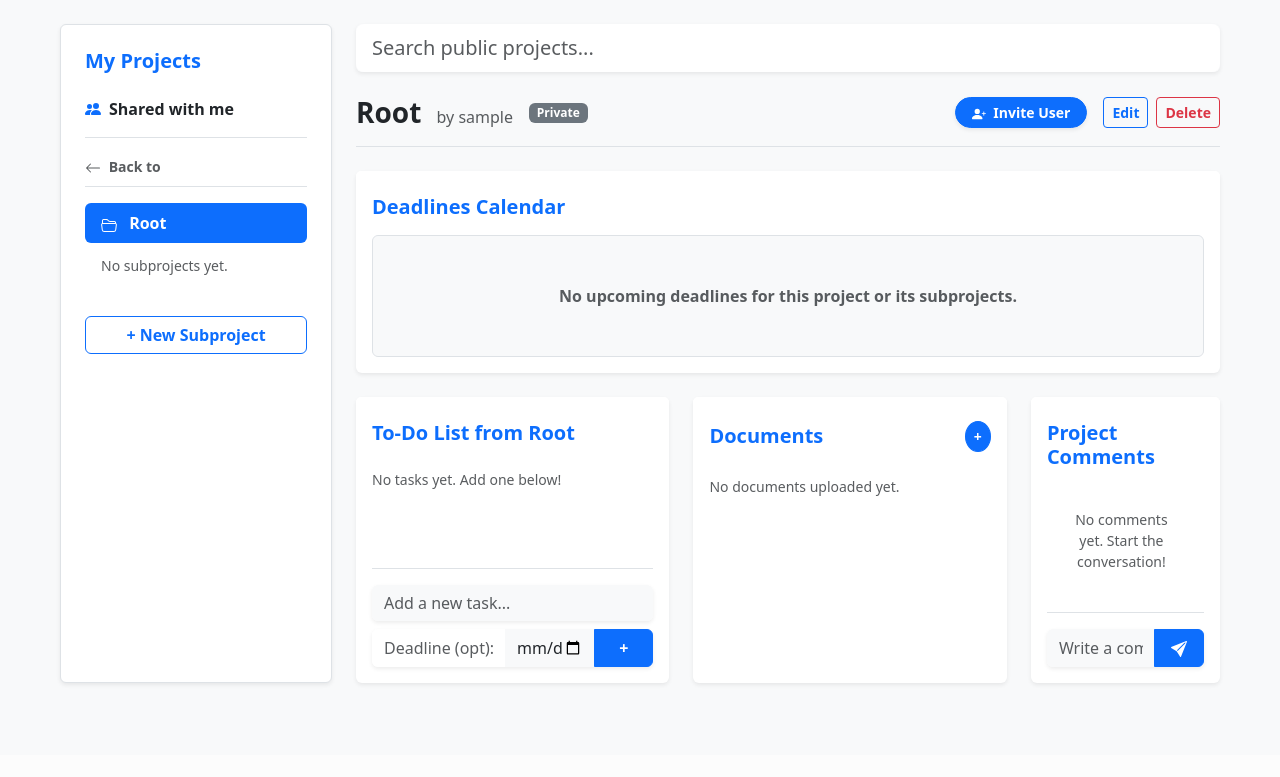
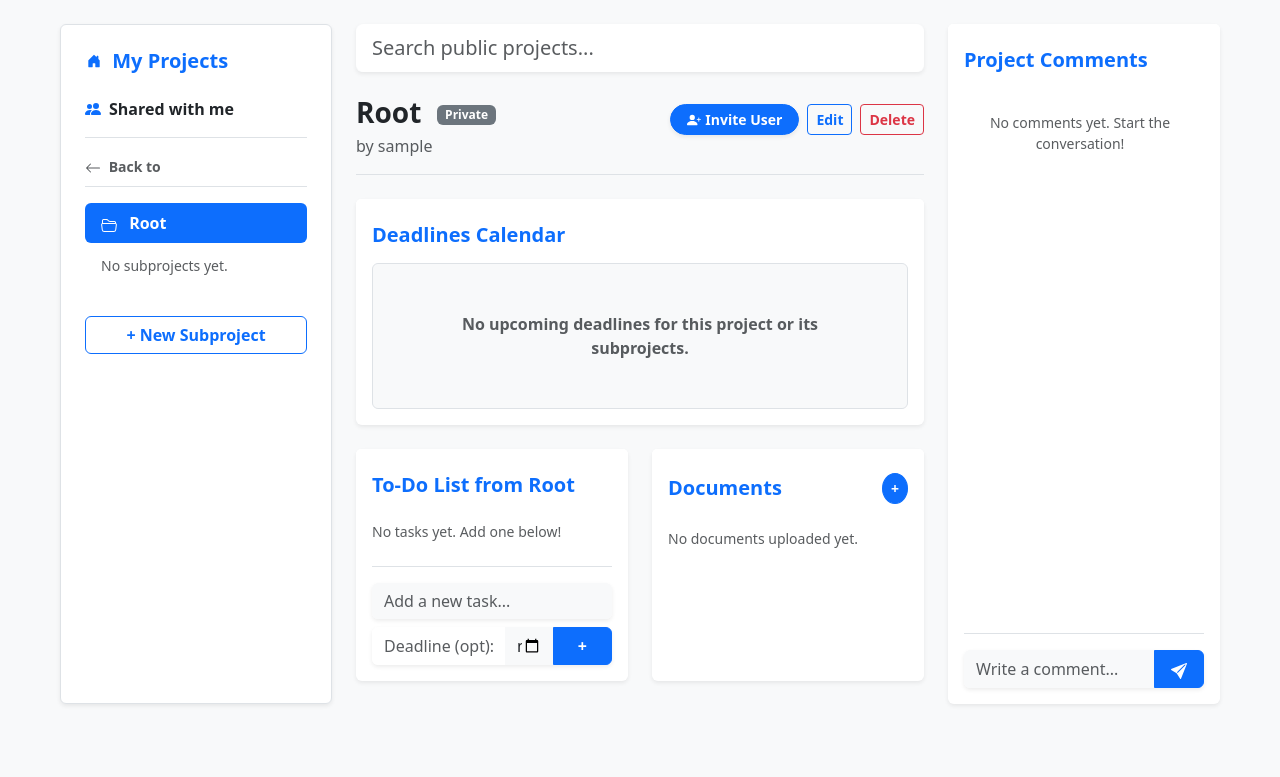
Before and after one commit to AY02/web-technology-project, a Django app: page /dashboard/ in a window 1280 px wide. Shown: the part 56-833 px from the top of the page. Before the commit the page ends 741 px from the top, so only its background shows below. Run offline with Django 5.2, Linux system fonts and the light colour scheme; the visitor is signed in with stand-in values (Sample User, id 1); data comes from the database, SQL or seed files in the repository; data that the repository does not hold is empty.

Commit message:
graphics adjustments to the dashboard and the sidebars

```diff
--- a/dashboard/templates/dashboard/dashboard.html
+++ b/dashboard/templates/dashboard/dashboard.html
@@ -3,13 +3,6 @@
 {% block title %}Dashboard - AlmostFS{% endblock %}
 
 {% block content %}
-<style>
-  @media (min-width: 992px) {
-    .col-custom-38 { flex: 0 0 38%; max-width: 38%; }
-    .col-custom-24 { flex: 0 0 24%; max-width: 24%; }
-  }
-</style>
-
 <div class="container-fluid mb-5">
   <div class="row">
 
@@ -17,28 +10,27 @@
       {% include 'projects/sidebar.html' %}
     </div>
 
-    <div class="col-lg-9">
+    <div class="col-lg-6 mb-4">
 
       {% include 'projects/search_bar.html' %}
-
       {% include 'projects/header.html' %}
-
       {% include 'todos/calendar_panel.html' %}
 
       <div class="row">
-        <div class="col-md-6 mb-4 col-custom-38">
+        <div class="col-xl-6 mb-4">
           {% include 'todos/todo_panel.html' %}
         </div>
-
-        <div class="col-md-6 mb-4 col-custom-38">
+        <div class="col-xl-6 mb-4">
           {% include 'documents/document_panel.html' %}
         </div>
+      </div>
 
-        <div class="col-md-12 mb-4 col-custom-24">
-          {% include 'projects/comments_panel.html' %}
-        </div>
-      </div>
     </div>
+
+    <div class="col-lg-3 mb-4">
+      {% include 'projects/comments_panel.html' %}
+    </div>
+
   </div>
 </div>
 
--- a/projects/templates/projects/comments_panel.html
+++ b/projects/templates/projects/comments_panel.html
@@ -1,14 +1,14 @@
-<div class="card shadow-sm border-0 h-100 flex-column">
+<div class="card shadow-sm border-0 flex-column" style="height: calc(100vh - 120px); position: sticky; top: 20px;">
 
   <div class="card-header bg-white border-bottom-0 pt-4 pb-0">
     <h5 class="text-primary fw-bold mb-0">Project Comments</h5>
   </div>
 
-  <div class="card-body d-flex flex-column">
+  <div class="card-body d-flex flex-column overflow-hidden">
 
-    <div class="flex-grow-1 overflow-auto mb-3 pe-2" style="max-height: 280px;">
+    <div id="chatScrollBox" class="flex-grow-1 overflow-auto mb-3 pe-2">
 
-      {% for comment in project.comments.all %}
+      {% for comment in project.comments.all reversed %}
       <div class="bg-light p-3 rounded border mb-2 shadow-sm">
         <div class="d-flex justify-content-between align-items-center mb-2 border-bottom pb-1">
           <strong class="text-dark small">
@@ -43,3 +43,16 @@
 
   </div>
 </div>
+
+<!-- Auto scrolldown for the comments -->
+<script>
+  document.addEventListener("DOMContentLoaded", function() {
+    const chatBox = document.getElementById("chatScrollBox");
+    if (chatBox) {
+      // Delay to ensure the browser has finished rendering the layout
+      setTimeout(() => {
+        chatBox.scrollTop = chatBox.scrollHeight;
+      }, 100);
+    }
+  });
+</script>
--- a/projects/templates/projects/header.html
+++ b/projects/templates/projects/header.html
@@ -1,24 +1,33 @@
-<div class="d-flex justify-content-between align-items-center mb-4 border-bottom pb-3">
-  <div class="d-flex align-items-center">
-    <h3 class="fw-bold text-dark mb-0 me-3">
+<div class="d-flex justify-content-between align-items-start mb-4 border-bottom pb-3">
+
+  <div class="d-flex flex-column flex-grow-1" style="min-width: 0;">
+
+    <div class="d-flex align-items-center mb-1">
+      <h3 class="fw-bold text-dark mb-0 me-3 text-truncate">
         {{ project.title }}
-      <span class="fs-6 fw-normal text-muted ms-2">by {{ project.owner.username }}</span>
       </h3>
 
+      <div class="flex-shrink-0">
         {% if project.visibility == 'pub' %}
           <span class="badge bg-success">Public</span>
         {% else %}
           <span class="badge bg-secondary">Private</span>
         {% endif %}
       </div>
+    </div>
 
-  <div class="d-flex align-items-center">
+    <span class="fs-6 text-muted">by {{ project.owner.username }}</span>
+  </div>
+
+  <div class="d-flex align-items-center flex-shrink-0 mt-2">
+
     {% if add_permission_form %}
-      <button type="button" class="btn btn-sm btn-primary me-3 fw-bold rounded-pill px-3 shadow-sm" data-bs-toggle="modal" data-bs-target="#inviteUserModal">
+      <button type="button" class="btn btn-sm btn-primary me-2 fw-bold rounded-pill px-3 shadow-sm d-flex align-items-center" data-bs-toggle="modal" data-bs-target="#inviteUserModal">
         <svg xmlns="http://www.w3.org/2000/svg" width="14" height="14" fill="currentColor" class="bi bi-person-plus-fill me-1" viewBox="0 0 16 16"><path d="M1 14s-1 0-1-1 1-4 6-4 6 3 6 4-1 1-1 1H1zm5-6a3 3 0 1 0 0-6 3 3 0 0 0 0 6z"/><path fill-rule="evenodd" d="M13.5 5a.5.5 0 0 1 .5.5V7h1.5a.5.5 0 0 1 0 1H14v1.5a.5.5 0 0 1-1 0V8h-1.5a.5.5 0 0 1 0-1H13V5.5a.5.5 0 0 1 .5-.5z"/></svg>
-        Invite User
+        <span class="d-none d-md-inline">Invite User</span>
       </button>
     {% endif %}
+
     {% if project_edit_form %}
       <button class="btn btn-sm btn-outline-primary me-2 fw-bold" data-bs-toggle="modal" data-bs-target="#editProjectModal">
         Edit
@@ -27,5 +36,6 @@
         Delete
       </button>
     {% endif %}
+
   </div>
 </div>
--- a/projects/templates/projects/sidebar.html
+++ b/projects/templates/projects/sidebar.html
@@ -1,5 +1,13 @@
-<div class="bg-white shadow-sm rounded p-4 border h-100">
-  <h5 class="fw-bold text-primary mb-4">My Projects</h5>
+<div class="bg-white shadow-sm rounded p-4 border" style="position: sticky; top: 20px; height: calc(100vh - 120px); overflow-y: auto; overflow-x: hidden;">
+
+  <a href="{% url 'dashboard' %}" class="text-decoration-none">
+    <h5 class="fw-bold text-primary mb-4 hover-primary">
+      <svg xmlns="http://www.w3.org/2000/svg" width="18" height="18" fill="currentColor" class="bi bi-house-door-fill me-1 pb-1" viewBox="0 0 16 16">
+        <path d="M6.5 14.5v-3.505c0-.245.25-.495.5-.495h2c.25 0 .5.25.5.5v3.5a.5.5 0 0 0 .5.5h4a.5.5 0 0 0 .5-.5v-7a.5.5 0 0 0-.146-.354L13 5.793V2.5a.5.5 0 0 0-.5-.5h-1a.5.5 0 0 0-.5.5v1.293L8.354 1.146a.5.5 0 0 0-.708 0l-6 6A.5.5 0 0 0 1.5 7.5v7a.5.5 0 0 0 .5.5h4a.5.5 0 0 0 .5-.5Z"/>
+      </svg>
+      My Projects
+    </h5>
+  </a>
 
   <div class="mb-3 border-bottom pb-3">
     <a href="{% url 'shared_projects' %}" class="text-decoration-none text-dark fw-bold d-flex align-items-center hover-primary">
```
Lines whose indentation alone changed are shown as unchanged.
